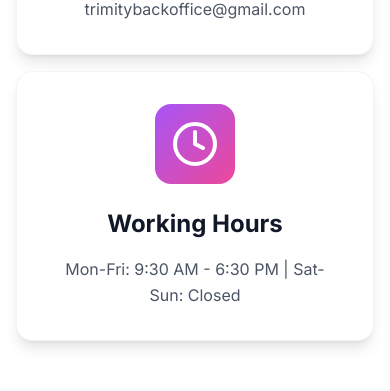
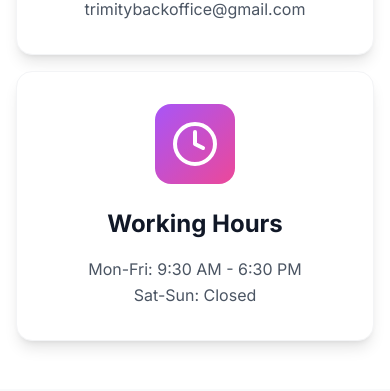
Before and after one commit to Krishil1108/trimity-consultant-website, a Next.js app: page /contact in a window 390 px wide. Shown: the part 773-1164 px from the top of the page. Built offline with nearby package versions, Linux system fonts and the light colour scheme.

Commit message:
Fix contact cards: make phone numbers clickable, format working hours on two lines

```diff
--- a/app/contact/page.tsx
+++ b/app/contact/page.tsx
@@ -27,7 +27,7 @@ export default function Contact() {
     {
       icon: <Clock className="w-12 h-12" />,
       title: "Working Hours",
-      content: "Mon-Fri: 9:30 AM - 6:30 PM | Sat-Sun: Closed",
+      content: "Mon-Fri: 9:30 AM - 6:30 PM\nSat-Sun: Closed",
       color: "from-purple-500 to-pink-500",
       gradient: "from-purple-50 to-pink-50"
     }
@@ -126,7 +126,15 @@ export default function Contact() {
                   </motion.div>
 
                   <h3 className="text-2xl font-bold text-gray-900 mb-4 text-center">{item.title}</h3>
-                  <p className="text-gray-600 text-center leading-relaxed">{item.content}</p>
+                  {item.title === "Call Us" ? (
+                    <div className="text-gray-600 text-center leading-relaxed">
+                      <a href="tel:+919662474538" className="hover:text-primary-600 transition-colors">+91 96624 74538</a>
+                      {" | "}
+                      <a href="tel:+919512173874" className="hover:text-primary-600 transition-colors">+91 95121 73874</a>
+                    </div>
+                  ) : (
+                    <p className="text-gray-600 text-center leading-relaxed whitespace-pre-line">{item.content}</p>
+                  )}
                 </div>
               </motion.div>
             ))}
```
